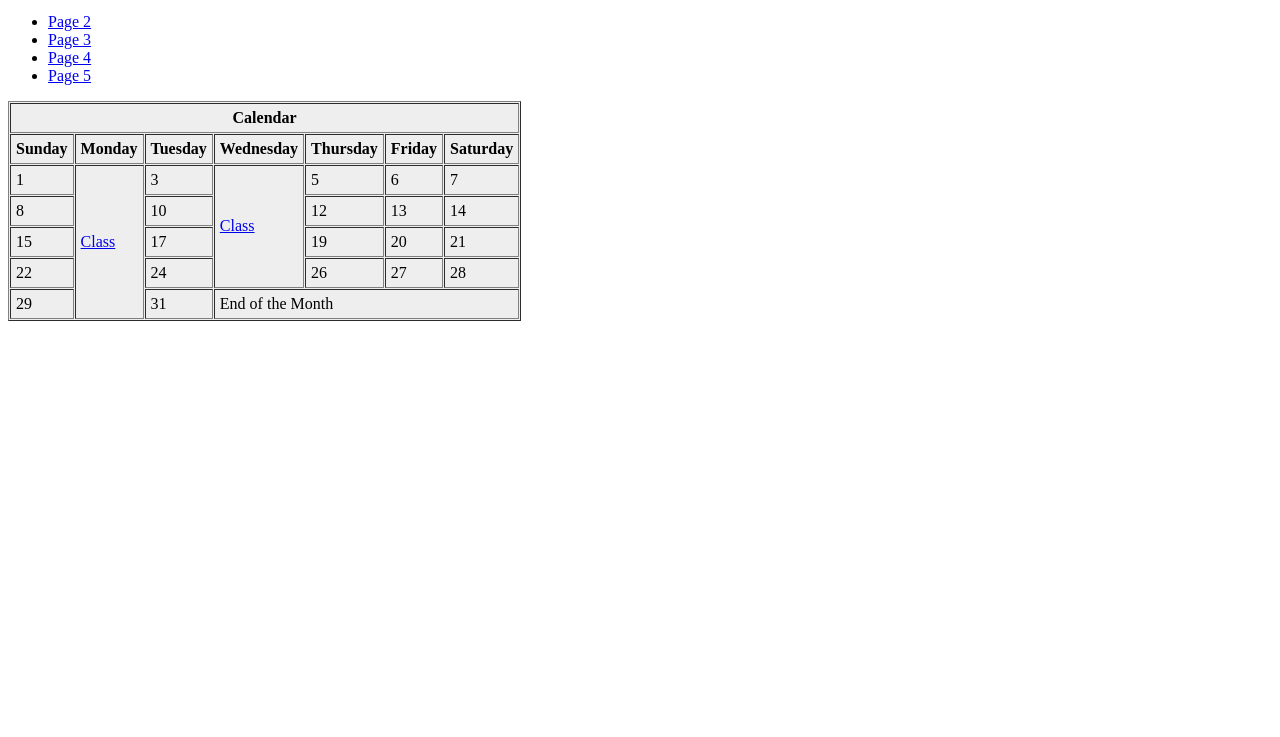
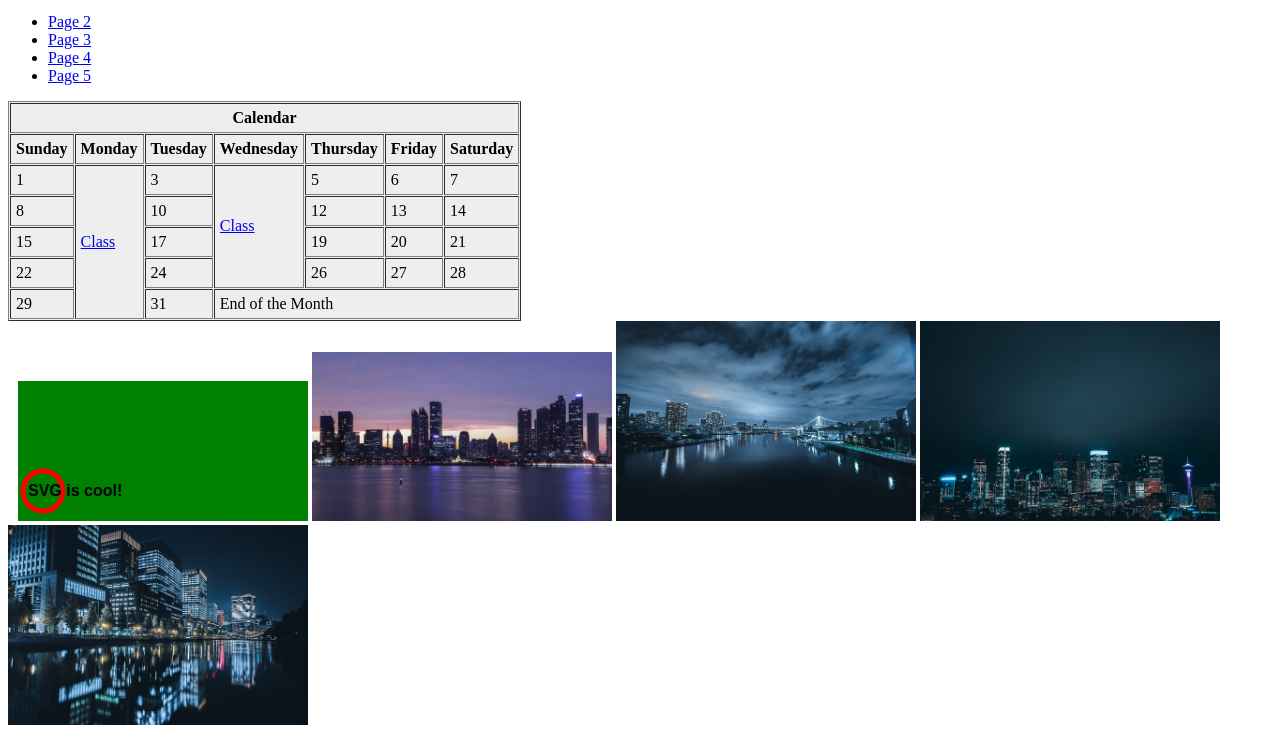
Before and after one commit to PaulleyP/CST152, a plain HTML site: page index.html in a window 1280 px wide. Shown: the part 101-838 px from the top of the page. Before the commit the page ends 800 px from the top, so only its background shows below. Drawn offline with Linux system fonts and the light colour scheme.

Commit message:
add images

```diff
--- a/index.html
+++ b/index.html
@@ -67,5 +67,14 @@
                 </tr>
             </tbody>
         </table>
+        <svg xmlns="http://www.w3.org/2000/svg">
+            <rect x="10" y="10" width="300" height="300" fill="green"/>
+            <circle cx="35" cy="120" r="20" stroke="red" fill="transparent" stroke-width="5"/>
+            <text x="20" y="125" fill="black" font-family="Sans-serif" font-size="1rem" font-weight="bold">SVG is cool!</text>
+        </svg>
+        <a href="https://unsplash.com/photos/gMxExzADxHc" target="_blank"><img src="images/img1.jpg" alt="cityscape" width="300"></a>
+        <a href="https://unsplash.com/photos/hlKe_8fv8R0" target="_blank"><img src="images/img2.jpg" alt="cityscape" width="300"></a>
+        <a href="https://unsplash.com/photos/nX0NgrGEwEc" target="_blank"><img src="images/img3.jpg" alt="cityscape" width="300"></a>
+        <a href="https://unsplash.com/photos/zX4y8d7_uF0" target="_blank"><img src="images/img4.jpg" alt="cityscape" width="300"></a>
     </body>
 </html>
```
Also changed, not shown: images/img1.jpg (added), images/img2.jpg (added), images/img3.jpg (added), images/img4.jpg (added).
